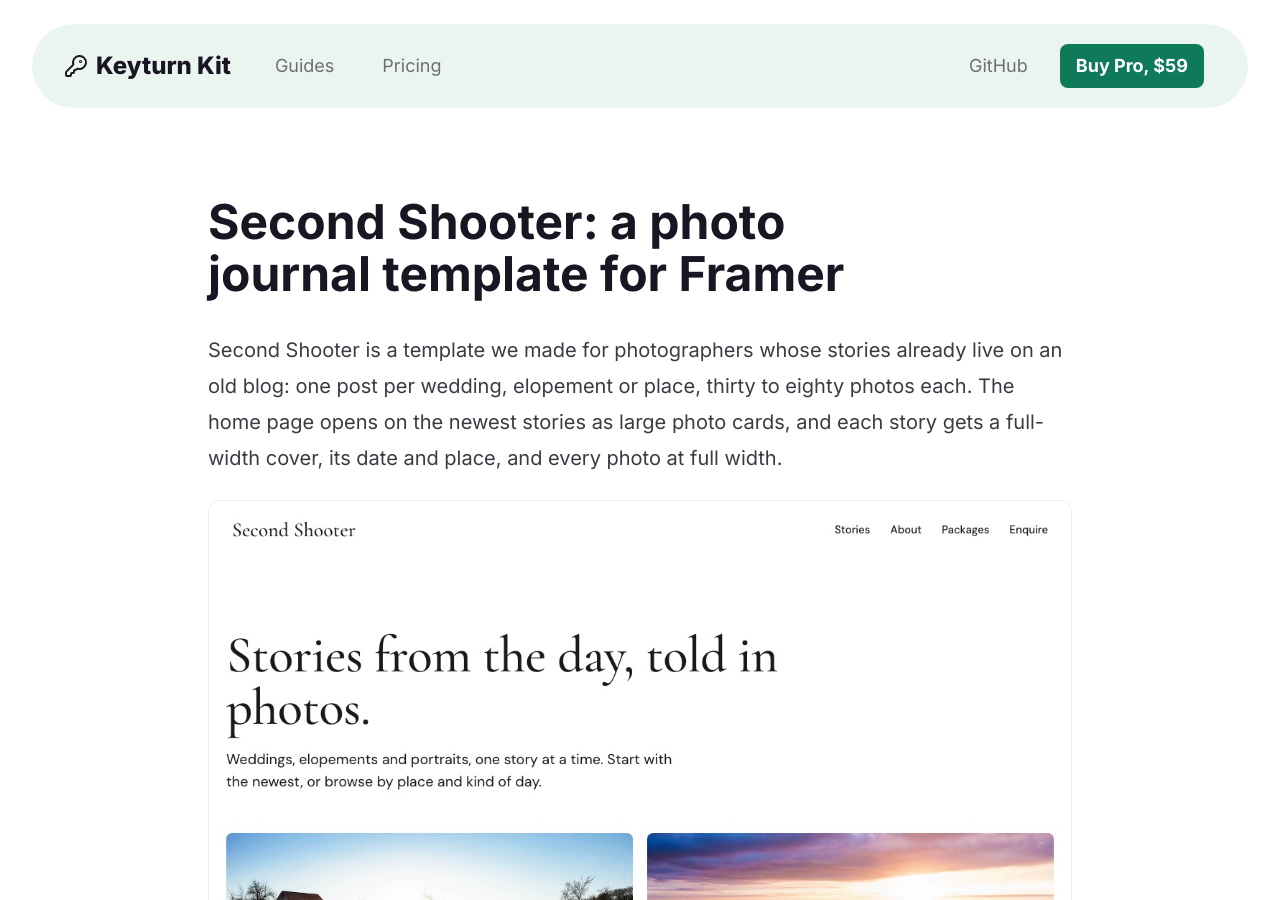
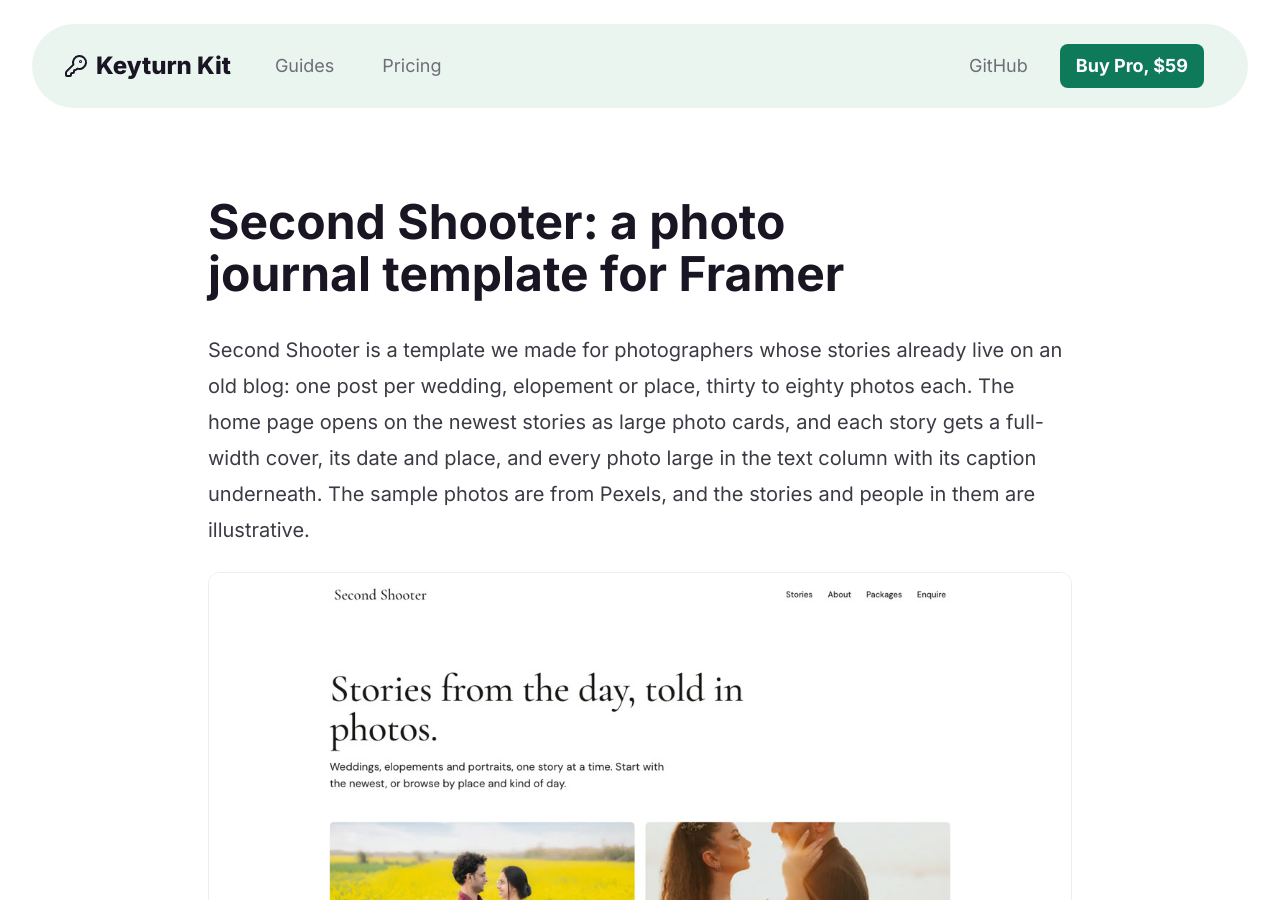
Before and after one commit to keyturnkit/keyturnkit.github.io, a Jekyll site: the page built from second-shooter/index.md, in a window 1280 px wide and 900 px high. Built offline with Jekyll 4.4.1, drawn with Linux system fonts in a browser that asks for light colours.

Commit message:
V536: Second Shooter page images from the Pexels build, copy matches the template

```diff
--- a/second-shooter/index.md
+++ b/second-shooter/index.md
@@ -8,7 +8,7 @@
 
 # Second Shooter: a photo journal template for Framer
 
-Second Shooter is a template we made for photographers whose stories already live on an old blog: one post per wedding, elopement or place, thirty to eighty photos each. The home page opens on the newest stories as large photo cards, and each story gets a full-width cover, its date and place, and every photo at full width.
+Second Shooter is a template we made for photographers whose stories already live on an old blog: one post per wedding, elopement or place, thirty to eighty photos each. The home page opens on the newest stories as large photo cards, and each story gets a full-width cover, its date and place, and every photo large in the text column with its caption underneath. The sample photos are from Pexels, and the stories and people in them are illustrative.
 
 <img src="/second-shooter/home.jpg" alt="Second Shooter home page: the intro line and the newest stories as large photo cards" width="1200" height="900" style="width:100%;height:auto;border-radius:12px;border:1px solid var(--line)">
 
```
Also changed, not shown: second-shooter/home.jpg, second-shooter/stories.jpg, second-shooter/story.jpg.
